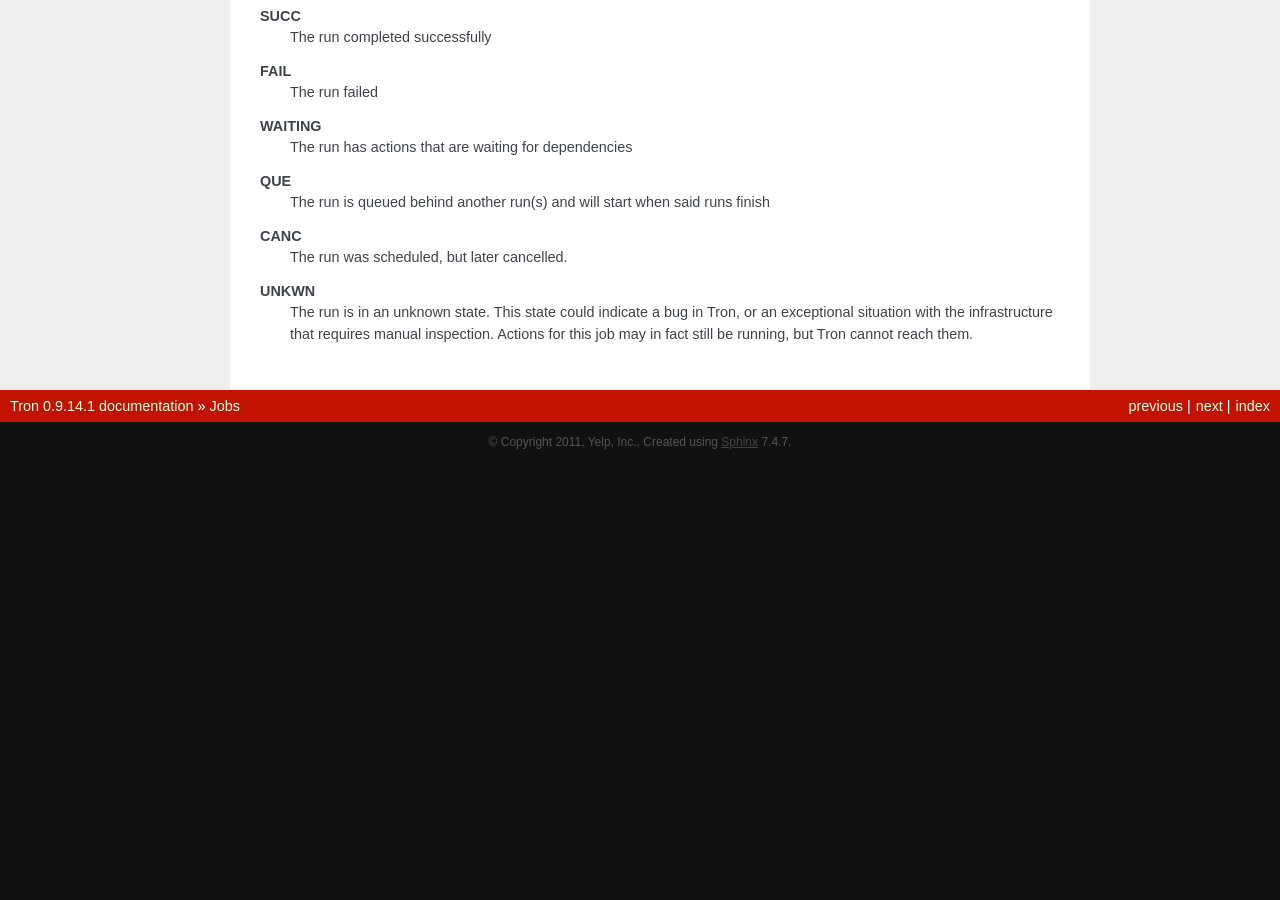
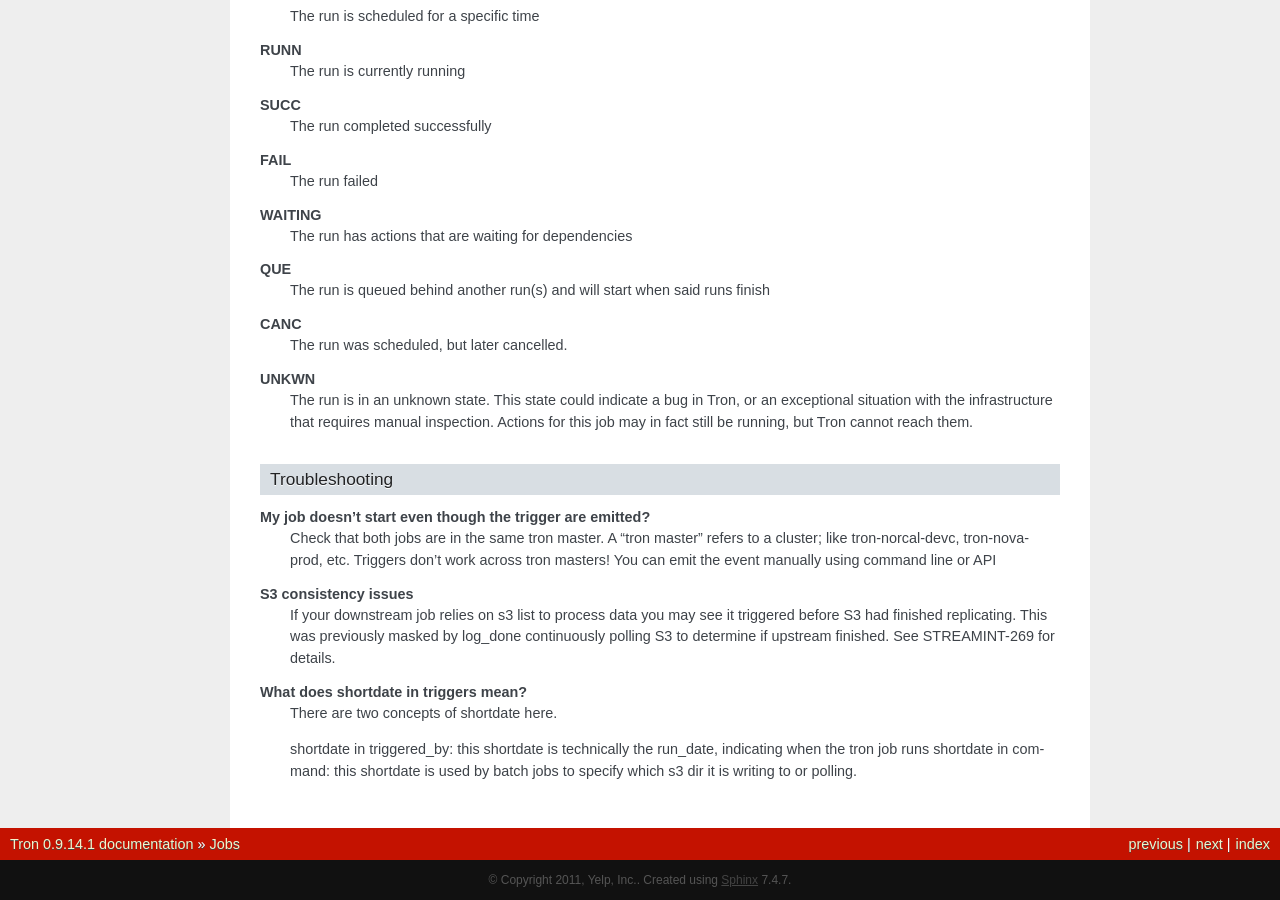
Before and after one commit to Yelp/Tron, a Sphinx documentation site: the page built from docs/jobs.rst, in a window 1280 px wide and 900 px high, scrolled down 6951 px. Built offline with Sphinx 7.4.7, drawn with Linux system fonts in a browser that asks for light colours; before the commit the page ends 7413 px from its top, so only the background shows below that; some of the changed text lies outside the part shown.

Commit message:
document expected_runtime unit

```diff
--- a/docs/jobs.rst
+++ b/docs/jobs.rst
@@ -153,6 +153,7 @@ Optional Fields
 
 **expected_runtime** (default **24h**)
     A time interval (ex: "2 hours") that specifies the maximum expected duration of each job run.
+    Single units like (20m, 1h, 2d) are accepted, but you can't use mixed units like (1h 20m)
     Monitoring will alert if a job run is still running after this duration.
     Use max_runtime instead if hard limit is needed.
 
@@ -219,6 +220,7 @@ Optional Fields
     have been emitted by upstream actions. Unlike with ``requires`` attribute,
     dependent actions don't have to belong to the same job. ``triggered_by``
     template may contain any pattern allowed in ``command`` attribute.
+    See :ref:`shortdate` for an explantion of shortdate
 
     Example:
 
@@ -226,9 +228,16 @@ Optional Fields
     triggered_by:
     - "other_namespace.some_job.action1.shortdate.{shortdate-1}"
 
-**trigger_timeout** (timedelta)
+**trigger_timeout** (default **24h**)
     How long will action wait for dependencies listed in ``triggered_by`` before
-    failing. Is not included in ``expected_runtime``.
+    failing. Is not included in ``expected_runtime``. If upstream job fails, no
+    trigger event will be emitted and downstream jobs will fail with trigger
+    timeout. Re-running upstream job will emit the trigger upon successful
+    completion and if any downstream job is still waiting - it will proceed
+    normally. Timed out downstream jobs will not be re-started, and you need to
+    use ``tronctl publish`` to trigger it manually.  .
+
+
 
 Example Actions
 ^^^^^^^^^^^^^^^
@@ -450,3 +459,26 @@ Job Run States
     The run is in an unknown state. This state could indicate a bug in Tron, or
     an exceptional situation with the infrastructure that requires manual inspection.
     Actions for this job may in fact still be running, but Tron cannot reach them.
+
+
+Troubleshooting
+^^^^^^^^^^^^^^^
+**My job doesn't start even though the trigger are emitted?**
+    Check that both jobs are in the same tron master. A "tron master" refers to a
+    cluster; like tron-norcal-devc, tron-nova-prod, etc. Triggers don't work across
+    tron masters! You can emit the event manually using command line or API
+
+**S3 consistency issues**
+    If your downstream job relies on s3 list to process data you may see it triggered
+    before S3 had finished replicating. This was previously masked by log_done
+    continuously polling S3 to determine if upstream finished. See STREAMINT-269 for
+    details.
+
+.. _shortdate:
+**What does shortdate in triggers mean?**
+    There are two concepts of shortdate here.
+
+    shortdate in triggered_by: this shortdate is technically the run_date,
+    indicating when the tron job runs
+    shortdate in command: this shortdate is used by batch jobs to specify which s3
+    dir it is writing to or polling.
```
